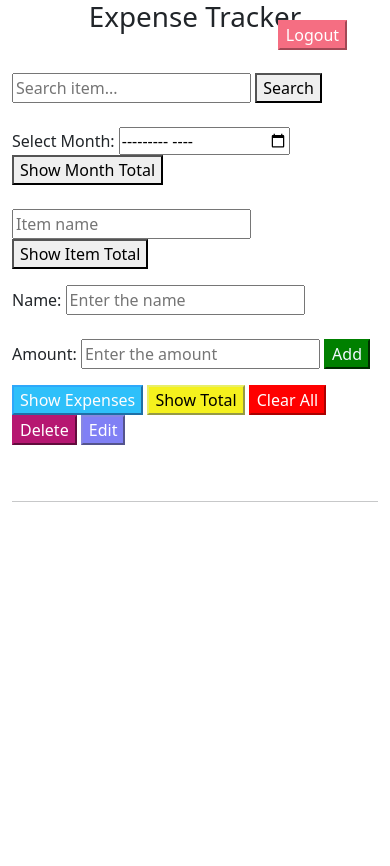
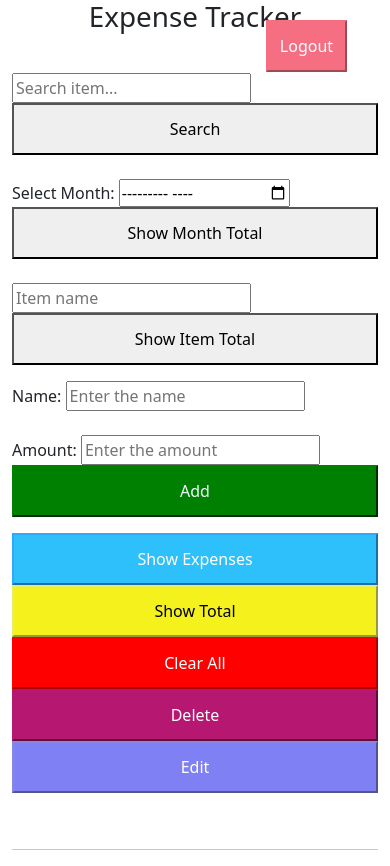
Before and after one commit to sinan2003bin-hub/Result_system, a Django app: page /home/ in a window 390 px wide. Before the commit the page ends 502 px from the top, so only its background shows below. Run offline with Django 5.2, Linux system fonts and the light colour scheme; a user stored in the database is signed in; data comes from the database, SQL or seed files in the repository.

Commit message:
fixed UI for phone

```diff
--- a/expense_tracker/templates/expense_tracker/home.html
+++ b/expense_tracker/templates/expense_tracker/home.html
@@ -1,11 +1,17 @@
 <style>
 .container{
-    width: 80%;
+    width: 90%;
     margin: auto;
     margin-top: 40px;
+    max-width: 1000px;
 }
 .get{
     float:right;
+}
+button {
+    width: 100%;
+    padding: 12px;
+    margin: 5px 0;
 }
 .show{
     background-color: rgb(46, 192, 250);
@@ -58,6 +64,7 @@ a{
 
 <head>
   <link href="https://cdn.jsdelivr.net/npm/bootstrap@5.3.3/dist/css/bootstrap.min.css" rel="stylesheet">
+  <meta name="viewport" content="width=device-width, initial-scale=1.0">
 </head>
 <h1><center>Expense Tracker</center></h1>
 
```
